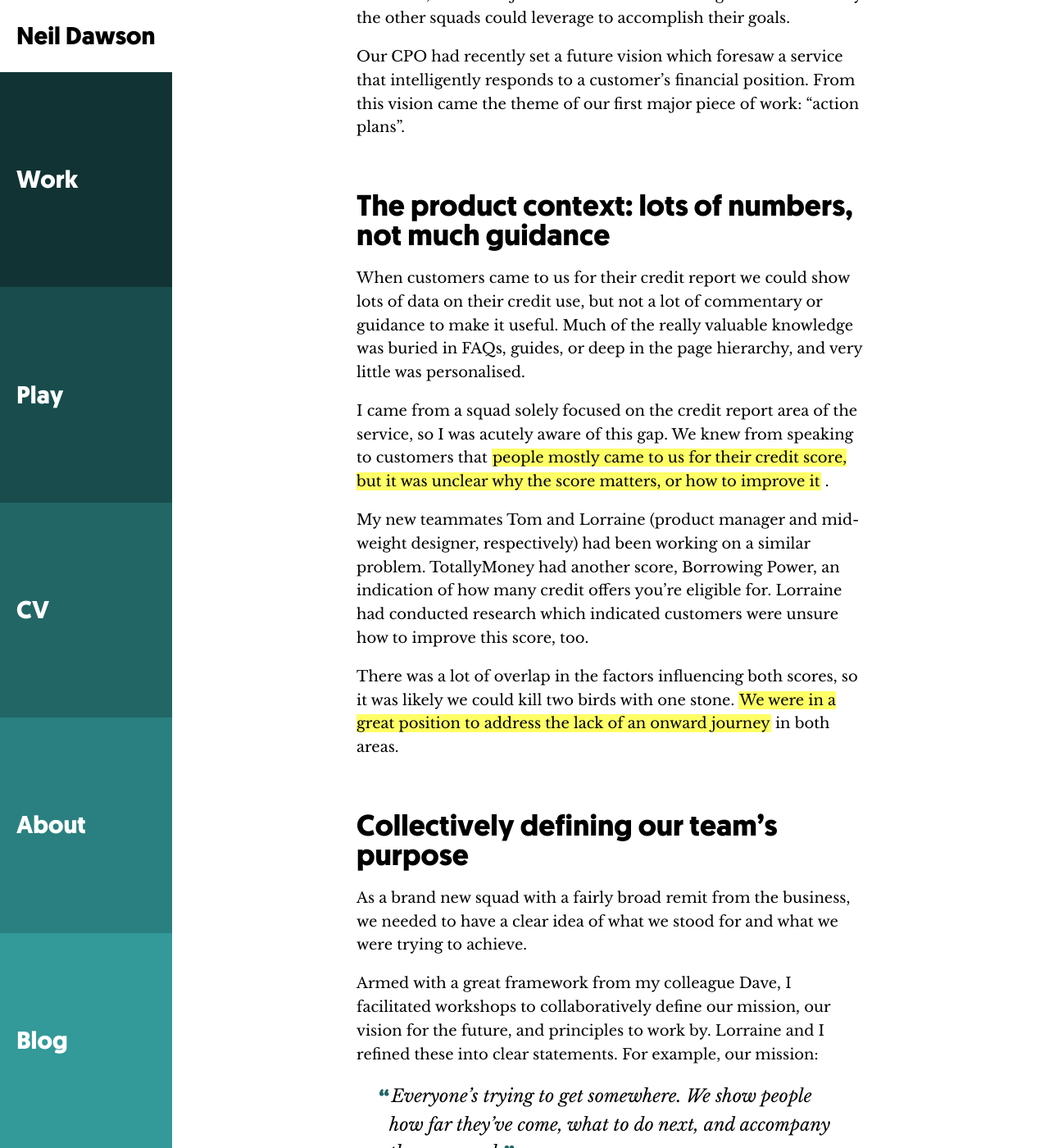
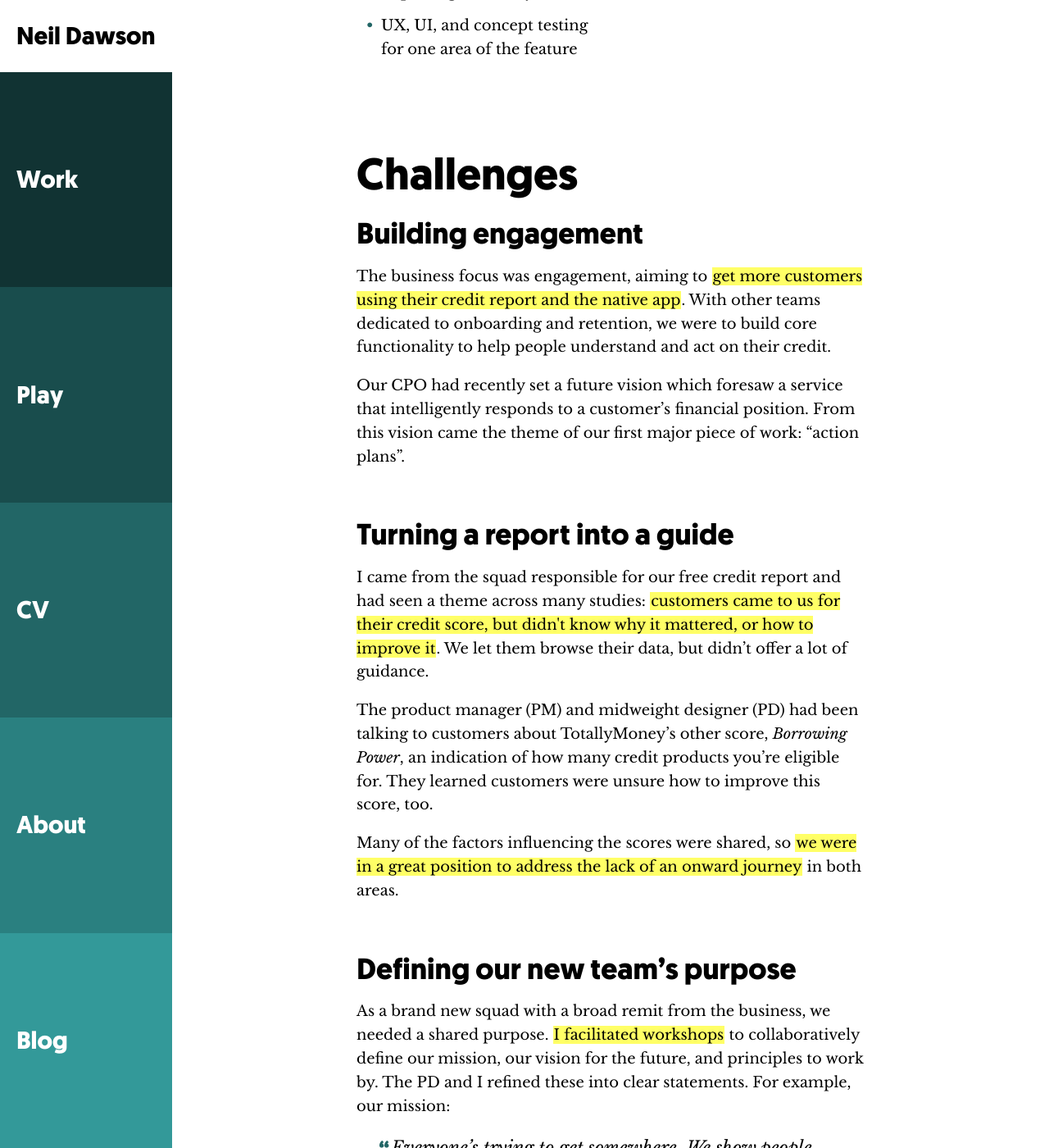
Before and after one commit to neildawson/neildawson.github.io, a Jekyll site: the page built from _work/eligibilityhub.md, in a window 1280 px wide and 1400 px high, scrolled down 1835 px. Shown: the whole window at 82% size. Built offline with Jekyll 4.4.1, drawn with Linux system fonts in a browser that asks for light colours; some of the changed text lies outside the part shown.

Commit message:
Refined Eligibility Hub case study

```diff
--- a/_config.yml
+++ b/_config.yml
@@ -1,3 +1,5 @@
+title: Neil Dawson
+
 collections:
   work:
     output: true
--- a/_work/eligibilityhub.md
+++ b/_work/eligibilityhub.md
@@ -1,7 +1,7 @@
 ---
 title: "Credit Health Check"
 date: 2022-01-01
-description: "Simultaneously building a product squad and our customers' eligibility for credit"
+description: "Spurring 20% of monthly active users to take action to improve their credit"
 introduction: >
  In 2021 I moved to a new squad at TotallyMoney, named Mission Improve. We were tasked with “helping customers improve their financial situation and build financial momentum”.
 
@@ -9,81 +9,101 @@ introduction: >
  I worked very closely with the product manager, mid-weight product designer, and developers to set the tone for our new team, interpret our remit from the company, and take our first steps towards the company’s long term vision.
 
 
- We made a long-overdue feature that I’m really proud of. The credit health check highlights issues with your credit that are holding you back. The crucial difference to the competition is it doesn’t stop there, suggesting actions you can take to make a difference.
+ Our first initiative, the credit health check, highlights issues with your credit that are holding you back. The crucial difference to the competition is it suggests actions you can take to make a difference.
 
 
  Perhaps more importantly for me, we also designed our new team to represent our values and work the way we wanted.
+responsibilities:
+  - "Identifying opportunities and setting direction"
+  - "Overseeing a midweight designer"
+  - "Desk and competitor research"
+  - "Facilitating an ideation workshop"
+  - "Exploring feasibility with devs"
+  - "UX, UI, and concept testing for one area of the feature"
+results:
+  - "Over 60% of monthly active users (MAU) viewed a factor impacting their credit"
+  - "Over 20% of MAU took a suggested action to improve"
+  - "A well-received vision for our product, and purpose for our new team"
 ---
 
-## A new mission
+## Challenges
 
-### The business context: building momentum
+### Building engagement
 
-The business was on a big engagement drive, aiming to <mark>get more customers set up to access their credit report and regularly using our native app</mark>. With other teams dedicated to onboarding and retention, it was our job to build out some strong core functionality the other squads could leverage to accomplish their goals.
+The business focus was engagement, aiming to <mark>get more customers using their credit report and the native app</mark>. With other teams dedicated to onboarding and retention, we were to build core functionality to help people understand and act on their credit.
 
 Our CPO had recently set a future vision which foresaw a service that intelligently responds to a customer’s financial position. From this vision came the theme of our first major piece of work: “action plans”.
 
-### The product context: lots of numbers, not much guidance
+### Turning a report into a guide
 
-When customers came to us for their credit report we could show lots of data on their credit use, but not a lot of commentary or guidance to make it useful. Much of the really valuable knowledge was buried in FAQs, guides, or deep in the page hierarchy, and very little was personalised.
+I came from the squad responsible for our free credit report and had seen a theme across many studies: <mark>customers came to us for their credit score, but didn't know why it mattered, or how to improve it</mark>. We let them browse their data, but didn't offer a lot of guidance.
 
-I came from a squad solely focused on the credit report area of the service, so I was acutely aware of this gap. We knew from speaking to customers that <mark>people mostly came to us for their credit score, but it was unclear why the score matters, or how to improve it</mark> .
+The product manager (PM) and midweight designer (PD) had been talking to customers about TotallyMoney's other score, *Borrowing Power*, an indication of how many credit products you’re eligible for. They learned customers were unsure how to improve this score, too.
 
-My new teammates Tom and Lorraine (product manager and mid-weight designer, respectively) had been working on a similar problem. TotallyMoney had another score, Borrowing Power, an indication of how many credit offers you’re eligible for. Lorraine had conducted research which indicated customers were unsure how to improve this score, too.
+Many of the factors influencing the scores were shared, so <mark>we were in a great position to address the lack of an onward journey</mark> in both areas.
 
-There was a lot of overlap in the factors influencing both scores, so it was likely we could kill two birds with one stone. <mark>We were in a great position to address the lack of an onward journey</mark> in both areas.
+### Defining our new team’s purpose
 
-### Collectively defining our team’s purpose
-
-As a brand new squad with a fairly broad remit from the business, we needed to have a clear idea of what we stood for and what we were trying to achieve.
-
-Armed with a great framework from my colleague Dave, I facilitated workshops to collaboratively define our mission, our vision for the future, and principles to work by. Lorraine and I refined these into clear statements. For example, our mission:
+As a brand new squad with a broad remit from the business, we needed a shared purpose. <mark>I facilitated workshops</mark> to collaboratively define our mission, our vision for the future, and principles to work by. The PD and I refined these into clear statements. For example, our mission:
 
 > Everyone’s trying to get somewhere. We show people how far they’ve come, what to do next, and accompany them onward.
 
-
 <mark>By framing everything as a next step on a journey already underway, we hoped to diminish any sense of intimidation</mark>, motivating people to take action.
 
-## Our first project
+## Setting direction
 
-### Building a model to narrow our focus
+### Identifying opportunities and deciding where to start
 
-Lots of factors influence your credit score and your eligibility for a credit product. Some of the most impactful are your total credit limit, how much of your limit you use, and missing or defaulting on repayments.
+Lots of factors influence your credit score and your eligibility for a credit product, like how much of your credit limit you use, and making (or missing) repayments. Consequently, there are many actions you can take to improve your scores, so we needed to narrow our focus.
 
-Consequently, there are many actions you can take to improve your scores, so we needed to narrow our focus. <mark>Tom and I built a model of all the factors influencing both scores</mark>. We gathered data points and other considerations, including:
+<mark>The PM and I built a model of all the factors influencing both scores</mark>. We gathered data points and other considerations, including:
 
 - **Impact**, or how much weight each factor carried in each score calculation (sourced from supplier documentation and a study by our data science team)
 - **Quantity** of TotallyMoney customers currently affected
 - **Quality** of the existing experience in our product (if any!)
 
-Now we could see which factors were common to both scores and assess their importance, <mark>we prioritised the list to determine where to start</mark>. We settled on a short list of impactful factors we’d explain to customers in an initial release, planning to follow up with more factors later.
+Now we could see which factors were common to both scores and assess their importance, <mark>we prioritised the list to determine where to start</mark>. We settled on a short list of impactful factors we’d explain to customers in the initial release, and defined rules of thumb for optimal and suboptimal behaviour in each.
 
 ### Proposing a new framework for our product: Atomic Actions
 
-The product squads had been split between two tribes for the past few years, one focusing on product comparison and monetisation, one on the free credit report. This split was evident in the product, with not much connecting the two areas. With the retirement of those tribes, we wanted to eliminate those gaps in the product, too.
+Many factors (some of which I mentioned in the previous section) are foundational financial concepts, relevant to lots of journeys. For example, addressing missed payments is also helpful for people paying down debt, managing their spending, getting a mortgage, and so on.
 
-<mark>I advocated for the creation of an extendable, modular system</mark> for discussing these factors, rather than building unique solutions for each. This would allow us to optimise effort by building on past work, and hopefully prevent older work from falling behind as shared templates were updated.
+<mark>I advocated for the creation of a modular system</mark> for factors. This would allow us to reuse our work in other areas in the future, and keep a consistent experience between factors.
 
-It wasn’t just about templates and components, though. Many factors (some of which I mentioned in the previous section) are foundational financial concepts, referenced often. <mark>The concepts themselves should be able to slot in to lots of journeys</mark>, anywhere in the product. For example, talking to someone about missed payments is relevant for people trying to improve their score, overcome debt, prepare for buying a home, and so on.
+I called this proposal “Atomic Actions”, pinching the “atomic” concept from [Brad Frost’s Atomic Design](https://bradfrost.com/blog/post/atomic-web-design/). <mark>This became a guiding principle for the project</mark>, and it was received enthusiastically when I presented it in a company-wide meeting.
 
-I called this proposal “Atomic Actions”, pinching the “atomic” concept from [Brad Frost’s Atomic Design](https://bradfrost.com/blog/post/atomic-web-design/). Mission Improve were on board immediately, and I received enthusiastic feedback when I presented it to the whole company. <mark>This became a key guiding force in the project</mark>.
+## Design
 
-### Sharing work between two designers and a PM
+### Sharing work with another designer
 
-Tom, Lorraine, and I operated as a triad, making key decisions together, then distributing work amongst ourselves to play to our strengths and keep up momentum.
+The PM, PD and I operated as a triad, making key decisions together, then distributing work amongst ourselves to play to our strengths and keep up momentum.
 
-Lorraine was responsible for most of the journey planning, concepting, testing, and design for the hub and most of our first actions. I supported and guided her where needed, which I found really rewarding.
+In addition to the strategic work described above, I handled the missed payments factor from end to end:
+- Desk and analogous research
+- User journey map
+- Facilitating an ideation workshop
+- Ideating and prototyping solutions in Figma
+- Concept testing a contentious idea (ask me about it!)
+- Constructing the UI with our component library
 
-Tom and I worked to create rules of thumb for what determines optimal and suboptimal behaviour for each factor. Lorraine and I then worked closely with the copy team to express these concepts clearly and sympathetically.
+I supported and guided the PD where needed, which I found really rewarding. She was responsible for most of the UX of the hub itself. In some areas we worked together:
 
-I handled one of the factors, missed payments, from end to end. I conducted desk research, analogous research, held an ideation workshop, concepted, then proposed a few possible solutions. I enjoyed working closely with Craig, one of our front-end devs, who carried out a few quick “spikes” to assess the technical feasibility of each solution. <mark>We settled on a simple reminder system we could build quickly to validate the concept</mark>, piggybacking on iOS and Android calendar functionality to get some features for free.
+- Exploring entry points for the journey
+- How to prioritise and label factors
+- Writing clear and sympathetic descriptions, in collaboration with the copy team
+
+### The first missed payments action
+
+I worked closely with one of our front-end devs, who carried out a few quick “spikes” to assess the technical feasibility of each solution. <mark>We settled on a simple reminder system we could build quickly to validate the concept</mark>, piggybacking on iOS and Android calendar functionality to get some features for free.
 
 ## Results and reflection
 
 ![The credit health check in motion, showing personalised breakdown of factors holding you back from getting the best offers]({{ "/assets/eligibilityhub/dynamic-actions.gif" | absolute_url }})
 
-The credit health check, including the reminder system to combat missed payments, was still in development when I departed TotallyMoney. The hub has now launched and I’m keen to hear how it performed against our engagement goals. I’ll update this case study when I do!
+The credit health check launched in January 2022. In its first 6 months over 60% of monthly active users (MAU) viewed a factor impacting their credit, and <mark>over 20% of MAU took a suggested action</mark>. The missed payments factor was the most interacted with. As a bonus, rates of customers reporting errors in their credit report rose noticeably.
 
-Defining our ways of working together with the squad was one of my most rewarding experiences at TotallyMoney. I’m particularly pleased with the triad Tom, Lorraine, and I established. It’s an effective, reassuring structure that I’d like to replicate in future, ideally with a dev in the mix too.
+After my departure, Mission Improve dangled this carrot in front of customers through emails, push notifications, and additional entry points. <mark>It has become a primary growth driver for the product</mark>.
 
-Looking back, there was a key point where we took stock of all the workstreams for this project and divided them amongst ourselves and a few other contributors. Before, Lorraine had been managing this mostly on her own. On reflection I see that this is just the kind of stuff I struggled with as a junior and mid-weight, so in future I’d do this much sooner, if not from the outset, to bring clarity and confidence, and improve pace.
+Defining our ways of working together with the squad was one of my most rewarding experiences at TotallyMoney. I’m particularly pleased with the triad the PM, PD, and I established. It’s an effective, reassuring structure that I’d like to replicate in future, ideally with a dev in the mix too.
+
+Looking back, there was a key point where we took stock of all the workstreams for this project and divided them amongst ourselves and a few other contributors. Before, the PD had been managing this mostly on her own. On reflection I see that this is just the kind of stuff I struggled with as a junior and mid-weight, so in future I’d do this much sooner, if not from the outset, to bring clarity and confidence, and improve pace.
--- a/_work/weeklyinterviews.md
+++ b/_work/weeklyinterviews.md
@@ -41,7 +41,7 @@ Our colleagues were always keen to join occasional workshops and interviews. To
 - **Novel insights or evidence**\
 We had a recent study which gave us a good overview of customer issues. Our findings needed to expand on that, not just reinforce it.
 
-## Realisation
+## Launching and learning
 
 ### A recruitment trade-off
 
```
Also changed, not shown: cv.md (+1 -1 lines), 1 other file.
